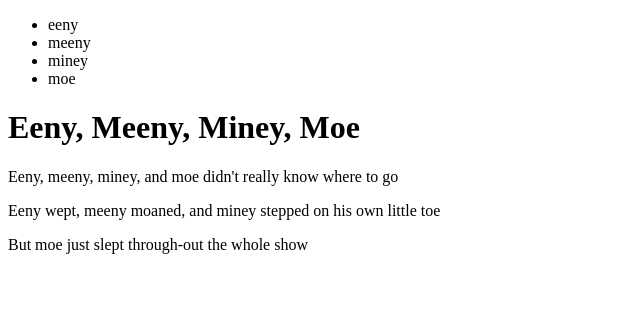
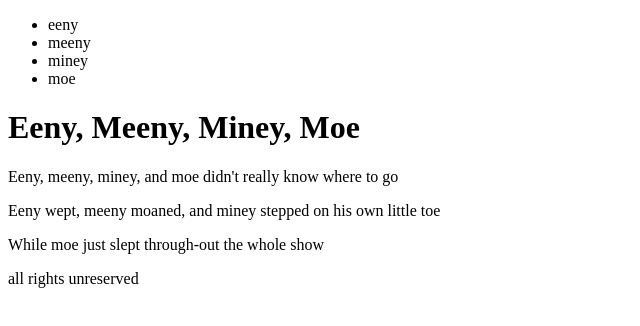
Before and after one commit to vagnqvistgaard/github-intro-master, a plain HTML site: page opgave/index.html in a window 1280 px wide. Shown: the whole page, without its empty margins (0-640 px from the left). Drawn offline with Linux system fonts and the light colour scheme.

Commit message:
add footer w. rights and some revisions

```diff
--- a/opgave/index.html
+++ b/opgave/index.html
@@ -26,10 +26,12 @@
         <section class="Main__text">
             <p>Eeny, meeny, miney, and moe didn't really know where to go</p>
             <p>Eeny wept, meeny moaned, and miney stepped on his own little toe</p>
-            <p>But moe just slept through-out the whole show</p>
+            <p>While moe just slept through-out the whole show</p>
         </section>
-
     </main>
+    <footer>
+        <p>all rights unreserved</p>
+    </footer>
 
 </body>
 
```
